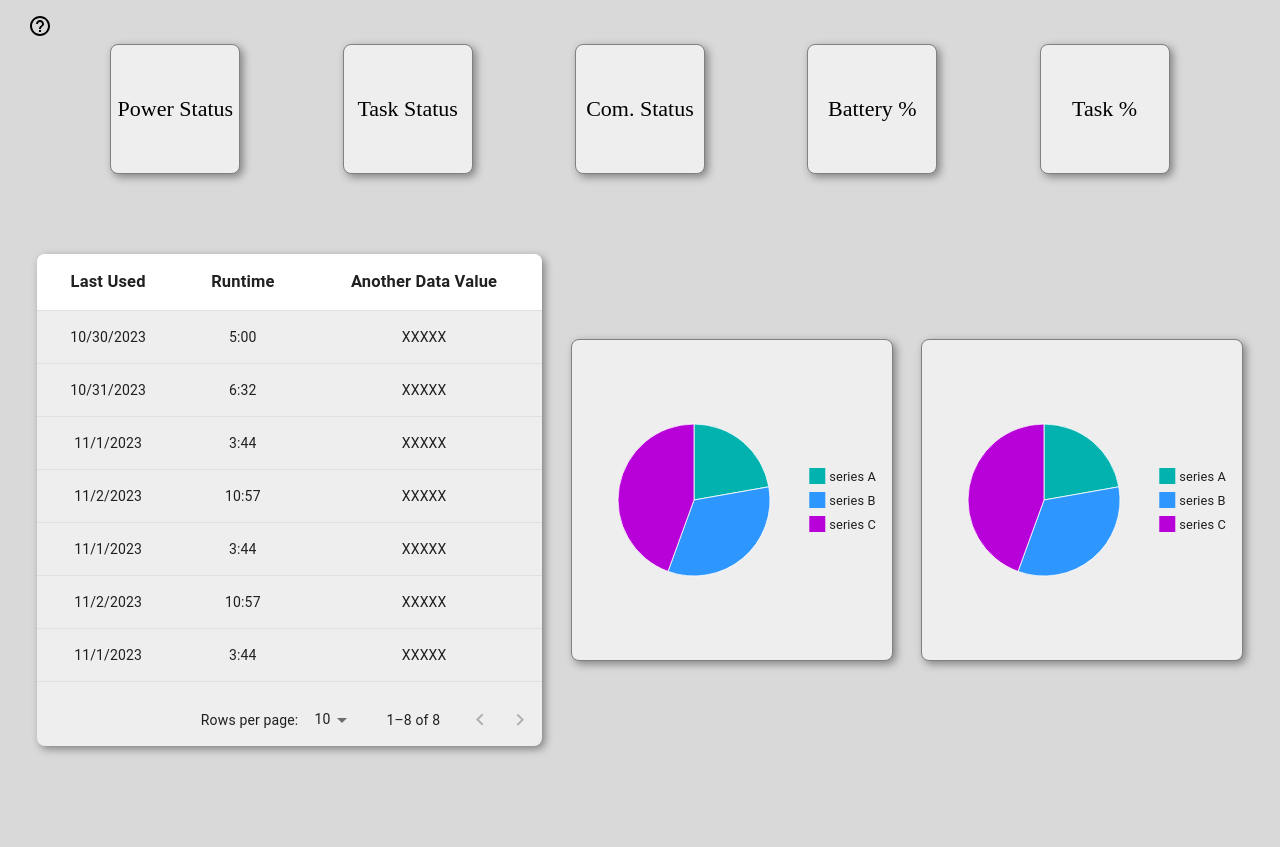
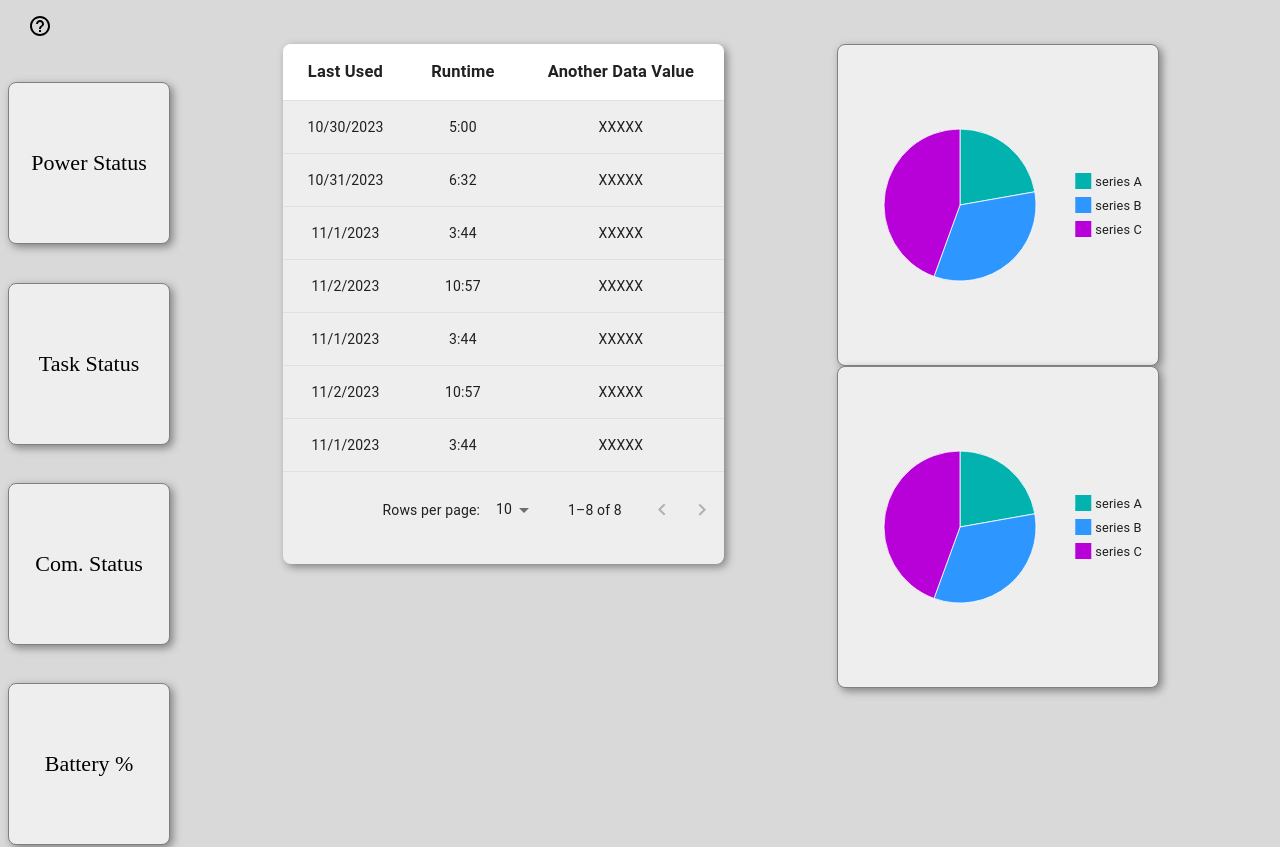
Before and after one commit to zeldafan664/Team-Projects-Team6, a React (Create React App) app in the folder Frontend/thereactapp/: page / in a window 1280 px wide. Shown: the top 847 px of the page. Before the commit the page ends 800 px from the top, so only its background shows below. Built offline with nearby package versions, Linux system fonts and the light colour scheme; no server answers.

Commit message:
Reformatting website for aesthetics

```diff
--- a/Frontend/thereactapp/src/Homepage.tsx
+++ b/Frontend/thereactapp/src/Homepage.tsx
@@ -3,12 +3,13 @@ import RobotStatus from "./RobotStatus"
 import setBodyColor from "./setBodyColor"
 import Box from '@mui/material/Box';
 import PieDisplay from './PieChart';
-import InfoDisplay from './InfoChart';
 import UsageData from './UsageData';
 
 import UserGuide from './UserGuide';
 import { Button, Tooltip } from '@mui/material';
 import HelpOutlineIcon from '@mui/icons-material/HelpOutline';
+import LogIn from './LogIn';
+import { Link } from "react-router-dom";
 
 function Homepage() {
     const [message, setMessage] = useState("");
@@ -40,13 +41,14 @@ function Homepage() {
         <>
 
             <UserGuide />
-            <RobotStatus />
+            <Box sx={{ display: "flex", flex:1}}>
+                <RobotStatus />
+                <Box sx={{ display: "flex", justifyContent: "space-evenly", flex: 2 }}>
+                    <UsageData />
+                    <PieDisplay />
+                </Box>
+            </Box>
 
-            <Box sx={{ display: "flex", justifyContent: "space-evenly", alignItems: "center", marginTop: "5rem" }}>
-                <UsageData />
-                <PieDisplay />
-                <InfoDisplay />
-            </Box>
         </>
 
 
--- a/Frontend/thereactapp/src/InfoChart.tsx
+++ /dev/null
@@ -1,33 +0,0 @@
-import * as React from 'react';
-import { PieChart } from '@mui/x-charts/PieChart';
-import Box from '@mui/material/Box';
-
-export default function InfoDisplay() {
-    return (
-        <Box style={{
-            display: "flex",
-            justifyContent: "center",
-            alignItems: "center",
-            border: "1px solid gray",
-            width: "20rem",
-            height: "20rem",
-            borderRadius: "0.5rem",
-            boxShadow: "3px 3px 8px gray",
-            backgroundColor: "#EEEEEE"
-        }}>
-            <PieChart
-                series={[
-                    {
-                        data: [
-                            { id: 0, value: 10, label: 'series A' },
-                            { id: 1, value: 15, label: 'series B' },
-                            { id: 2, value: 20, label: 'series C' },
-                        ],
-                    },
-                ]}
-                width={400}
-                height={200}
-            />
-        </Box>
-    );
-}
--- a/Frontend/thereactapp/src/LogIn.tsx
+++ b/Frontend/thereactapp/src/LogIn.tsx
@@ -0,0 +1,59 @@
+import { Button, Dialog, DialogActions, DialogContent, Link } from '@mui/material';
+import React, { useState } from 'react';
+
+function LogIn() {
+
+    const [username, setUsername] = useState('');
+    const [password, setPassword] = useState('');
+
+    const handleSubmit = (event: React.FormEvent<HTMLFormElement>) => {
+        event.preventDefault();
+        console.log('username:', username);
+        console.log('password:', password);
+    };
+
+    const [open, setOpen] = React.useState(false);
+    const handleClickOpen = () => {
+        setOpen(true);
+    };
+    const handleClose = () => {
+        setOpen(false);
+    };
+
+
+    return (
+        <>
+            <div>
+                <p>This is the first page.</p>
+                {/* <Link to="/Homepage"><button>
+                    Go to Page 2
+                </button>
+                </Link> */}
+            </div>
+            <Dialog open={open}
+                keepMounted
+                onClose={handleClose}>
+                <DialogContent>
+                    <form onSubmit={handleSubmit}>
+                        <label>
+                            Username:
+                            <input type="text" value={username} onChange={(event) => setUsername(event.target.value)} />
+                        </label>
+                        <label>
+                            Password:
+                            <input type="password" value={password} onChange={(event) => setPassword(event.target.value)} />
+                        </label>
+                        <button type="submit">Login</button>
+                    </form>
+                </DialogContent>
+                <DialogActions>
+                    <Button onClick={handleClose}>Close</Button>
+                </DialogActions>
+            </Dialog>
+
+
+        </>
+
+    )
+}
+export default LogIn
--- a/Frontend/thereactapp/src/PieChart.tsx
+++ b/Frontend/thereactapp/src/PieChart.tsx
@@ -4,6 +4,8 @@ import Box from '@mui/material/Box';
 
 export default function PieDisplay() {
     return (
+        <>
+            <Box style={{ display: "flex", flexDirection: "column"}}>
                 <Box style={{
                     display: "flex",
                     justifyContent: "center",
@@ -26,8 +28,32 @@ export default function PieDisplay() {
                             },
                         ]}
                         width={400}
-                height={200}
-            />
+                        height={200} />
+                </Box><Box style={{
+                    display: "flex",
+                    justifyContent: "center",
+                    alignItems: "center",
+                    border: "1px solid gray",
+                    width: "20rem",
+                    height: "20rem",
+                    borderRadius: "0.5rem",
+                    boxShadow: "3px 3px 8px gray",
+                    backgroundColor: "#EEEEEE"
+                }}>
+                    <PieChart
+                        series={[
+                            {
+                                data: [
+                                    { id: 0, value: 10, label: 'series A' },
+                                    { id: 1, value: 15, label: 'series B' },
+                                    { id: 2, value: 20, label: 'series C' },
+                                ],
+                            },
+                        ]}
+                        width={400}
+                        height={200} />
                 </Box>
+            </Box>
+        </>
     );
 }
--- a/Frontend/thereactapp/src/RobotStatus.tsx
+++ b/Frontend/thereactapp/src/RobotStatus.tsx
@@ -5,21 +5,23 @@ export default function RobotStatus() {
 
     return (
         <>
-            <div style={{ display: "flex", justifyContent: "space-evenly" }}>
+            <div style={{ display: "flex", flexDirection: "column", justifyContent: "space-evenly", height: "65rem" }}>
                 <Box
                     style={{
                         display: "flex",
                         justifyContent: "center",
                         border: "1px solid gray",
-                        width: "8rem",
-                        height: "8rem",
+                        width: "10rem",
+                        height: "10rem",
                         borderRadius: "0.5rem",
                         boxShadow: "3px 3px 8px gray",
-                        backgroundColor: "#EEEEEE"
+                        backgroundColor: "#EEEEEE",
+
                     }}
                 >
                     <div
                         style={{
+
                             display: "flex",
                             alignSelf: "center",
                             fontSize: "22px"
@@ -32,11 +34,11 @@ export default function RobotStatus() {
                         display: "flex",
                         justifyContent: "center",
                         border: "1px solid gray",
-                        width: "8rem",
-                        height: "8rem",
+                        width: "10rem",
+                        height: "10rem",
                         borderRadius: "0.5rem",
                         boxShadow: "3px 3px 8px gray",
-                        backgroundColor: "#EEEEEE"
+                        backgroundColor: "#EEEEEE",
                     }}
                 >
                     <div
@@ -53,11 +55,11 @@ export default function RobotStatus() {
                         display: "flex",
                         justifyContent: "center",
                         border: "1px solid gray",
-                        width: "8rem",
-                        height: "8rem",
+                        width: "10rem",
+                        height: "10rem",
                         borderRadius: "0.5rem",
                         boxShadow: "3px 3px 8px gray",
-                        backgroundColor: "#EEEEEE"
+                        backgroundColor: "#EEEEEE",
                     }}
                 >
                     <div
@@ -74,11 +76,11 @@ export default function RobotStatus() {
                         display: "flex",
                         justifyContent: "center",
                         border: "1px solid gray",
-                        width: "8rem",
-                        height: "8rem",
+                        width: "10rem",
+                        height: "10rem",
                         borderRadius: "0.5rem",
                         boxShadow: "3px 3px 8px gray",
-                        backgroundColor: "#EEEEEE"
+                        backgroundColor: "#EEEEEE",
                     }}
                 >
                     <div
@@ -95,11 +97,12 @@ export default function RobotStatus() {
                         display: "flex",
                         justifyContent: "center",
                         border: "1px solid gray",
-                        width: "8rem",
-                        height: "8rem",
+                        width: "10rem",
+                        height: "10rem",
                         borderRadius: "0.5rem",
                         boxShadow: "3px 3px 8px gray",
-                        backgroundColor: "#EEEEEE"
+                        backgroundColor: "#EEEEEE",
+
                     }}
                 >
                     <div
--- a/Frontend/thereactapp/src/UsageData.tsx
+++ b/Frontend/thereactapp/src/UsageData.tsx
@@ -52,7 +52,7 @@ export default function StickyHeadTable() {
 
     return (
         <Paper sx={{
-            width: '40%', overflow: 'hidden', borderRadius: "0.5rem",
+            width: '40%', overflow: 'hidden', borderRadius: "0.5rem", height: '50%',
             boxShadow: "3px 3px 8px gray",
             backgroundColor: "#EEEEEE"
         }}>
--- a/Frontend/thereactapp/src/index.js
+++ b/Frontend/thereactapp/src/index.js
@@ -3,15 +3,16 @@ import ReactDOM from 'react-dom/client';
 import './index.css';
 import App from './App';
 import reportWebVitals from './reportWebVitals';
-
+import { BrowserRouter, Route } from "react-router-dom";
+import LogIn from './LogIn';
+import Homepage from './Homepage';
 
 const root = ReactDOM.createRoot(document.getElementById('root'));
 root.render(
 
-    <React.StrictMode>
+    <><React.StrictMode>
         <App />
-    </React.StrictMode>
-
+    </React.StrictMode></>
 );
 
 // If you want to start measuring performance in your app, pass a function
```
Lines whose indentation alone changed are shown as unchanged.
